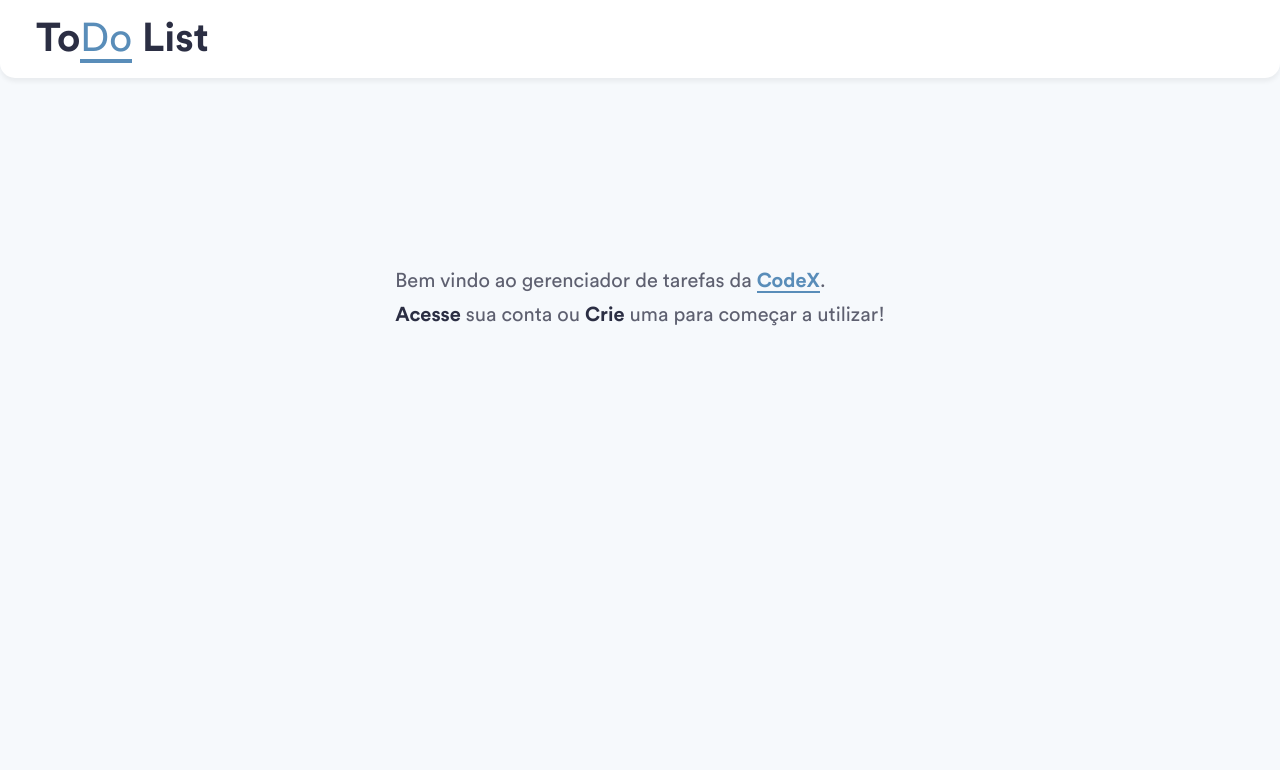
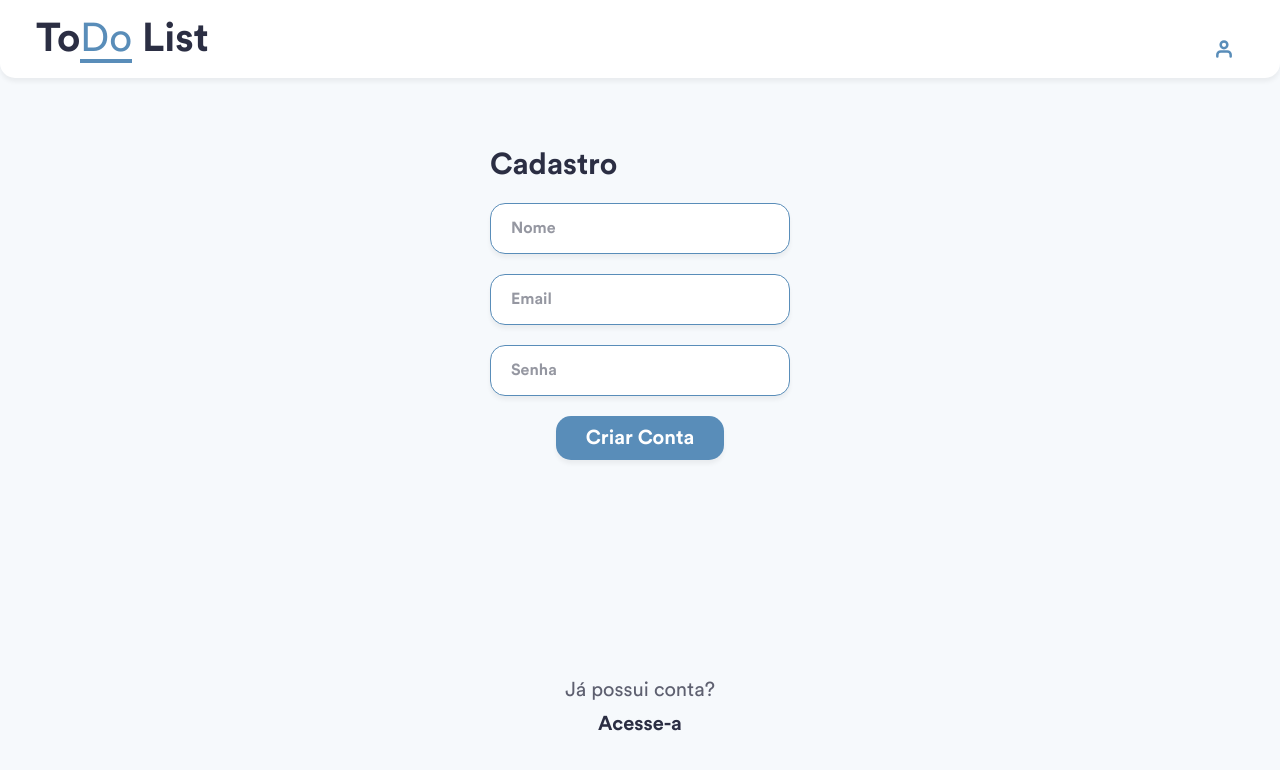
Before and after one commit to tulioac/codexTodo-frontend, a React (Create React App) app: page /#/register in a window 1280 px wide. Before the commit this address led to /#/. Shown: the top 770 px of the page. Built offline with nearby package versions, Linux system fonts and the light colour scheme.

Commit message:
Estilo do botão de logout

```diff
--- a/src/components/addTask/styles.css
+++ b/src/components/addTask/styles.css
@@ -17,16 +17,3 @@ input[type="text"].textLike {
   display: flex;
   align-items: center;
 }
-
-#addTask button {
-  background-color: transparent;
-  padding: 5px 10px;
-  color: var(--primaria);
-  box-shadow: none;
-}
-
-#addTask button:hover {
-  background-color: var(--primaria);
-  color: #fff;
-  box-shadow: var(--sombra);
-}
--- a/src/components/controller/index.jsx
+++ b/src/components/controller/index.jsx
@@ -10,10 +10,17 @@ export default class Controller extends Component {
   constructor(props) {
     super(props);
 
-    this.state = {
-      authenticated: false,
-      token: ""
-    }
+    let token = localStorage.getItem('token') || '';
+
+    token ?
+      this.state = {
+        authenticated: true,
+        token
+      } :
+      this.state = {
+        authenticated: false,
+        token
+      }
   }
 
   setToken = (newToken) => {
@@ -27,7 +34,8 @@ export default class Controller extends Component {
     return (
       <HashRouter>
         <div className="App">
-          <Header />
+          <Header {...this.state} />
+          {/* TODO: Criar logout */}
           <Routes setToken={this.setToken.bind(this)} {...this.state} />
         </div>
       </HashRouter>
--- a/src/components/header/index.jsx
+++ b/src/components/header/index.jsx
@@ -1,14 +1,26 @@
-import React from 'react';
+import React, { Component } from 'react';
 import './styles.css';
 
 import { Link } from 'react-router-dom';
-export default props => {
 
-  const titulo = <h1>To<span className="sublinhado espesso">Do</span> List</h1>
+export default class Header extends Component {
 
-  return <header>
-    <Link to='/'>
-      {titulo}
-    </Link>
-  </header>
+  logout = () => {
+    console.log('Saindo da conta...');
+  }
+
+  render() {
+    const titulo = <h1>To<span className="sublinhado espesso">Do</span> List</h1>
+
+    const sair = this.props.authenticated ? "Sair" : "";
+
+    return <header>
+      <Link to='/'>
+        {titulo}
+      </Link >
+      <button className="vazio" id="user" onClick={this.logout}>
+        {sair}
+      </button>
+    </header >
+  }
 }
--- a/src/components/header/styles.css
+++ b/src/components/header/styles.css
@@ -3,4 +3,33 @@ header {
   box-shadow: var(--sombra);
   border-radius: 0px 0px 15px 15px;
   padding: 15px 36px;
+  display: flex;
+  justify-content: space-between;
+  align-items: center;
 }
+
+button#user {
+  position: relative;
+  padding-right: 40px;
+}
+
+button#user::after {
+  position: absolute;
+  right: 10px;
+  display: inline-block;
+  content: '';
+  background-image: url('../../svg/user.svg');
+  background-size: 20px;
+  width: 20px;
+  height: 20px;
+}
+
+button#user:hover::after {
+  position: absolute;
+  display: inline-block;
+  content: '';
+  background-image: url('../../svg/user-x.svg');
+  background-size: 20px;
+  width: 20px;
+  height: 20px;
+}
--- a/src/styles.css
+++ b/src/styles.css
@@ -119,6 +119,8 @@ button:hover {
   background-color: var(--primaria-escura);
 }
 
+
+
 form {
   display: flex;
   flex-direction: column;
@@ -190,3 +192,17 @@ form {
 
   transition: all 0.5s ease-in-out;
 }
+
+button.vazio {
+  background-color: transparent;
+  padding: 5px 10px;
+  color: var(--primaria);
+  box-shadow: none;
+  font-weight: 500;
+}
+
+button.vazio:hover {
+  background-color: var(--primaria);
+  color: #fff;
+  box-shadow: var(--sombra);
+}
```
Also changed, not shown: src/svg/user-x.svg (added), src/svg/user.svg (added).
